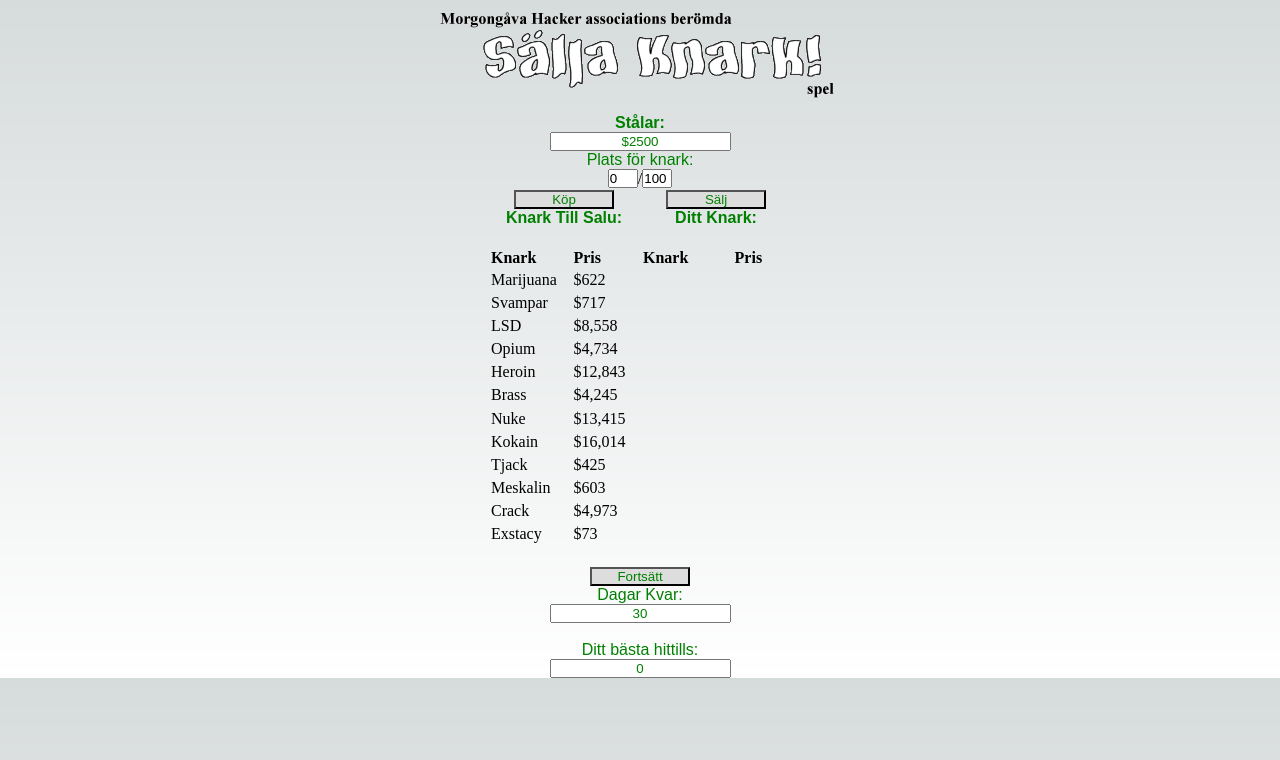
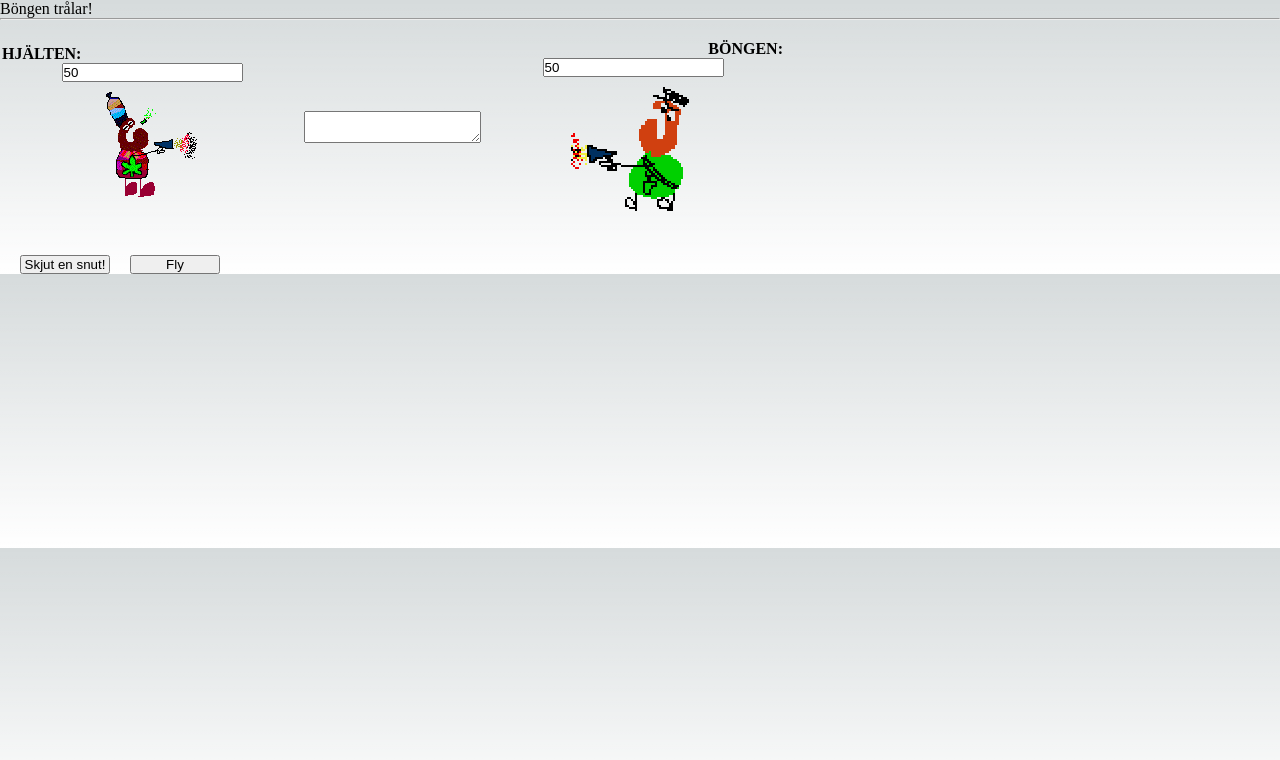
Before and after one commit to jaqoozie/chemquest, a Next.js app: page / in a window 1280 px wide. Both pictures are taken after a click on the button "Fortsätt". Shown: the top 760 px of the page. Built offline with nearby package versions, Linux system fonts and the light colour scheme.

Commit message:
reduce when selling and stuffzz

```diff
--- a/pages/index.tsx
+++ b/pages/index.tsx
@@ -141,7 +141,7 @@ const KnarkGame: React.FC = () => {
     setCHP(cHP - hit);
     killForm.copText.value = 'Du orsakade ' + hit + ' kulhål.';
     if (refreshCops() === 2) {
-      hit = random(10000) + (10000 * 2) / 1.52 + random(2000);
+      hit = Math.round(random(10000) + (10000 * 2) / 1.52 + random(2000));
       alert('Du mördade snuten och tjänade ' + Currency(hit) + ' på det!');
       setCash(cash + hit);
       setGameLayer1(true);
@@ -248,7 +248,7 @@ const KnarkGame: React.FC = () => {
   const randomevent = () => {
     let x = random(3);
     console.log(`The chosen random event was ${x}`);
-    if (x === 0) {
+    if (x === 3) {
       alert('Bången är här, det blir skottlossning!');
       setGameLayer1(false);
       setGameLayer2(true);
@@ -384,7 +384,13 @@ const KnarkGame: React.FC = () => {
         setCash(cash + drugs[sel].price * quantityToSellFromPrompt);
         setSLeft(sLeft - quantityToSellFromPrompt);
         setSAvail(sAvail);
-        yourdrugs[sel].quantity -= quantityToSellFromPrompt;
+
+        if (yourdrugs[sel].quantity === quantityToSellFromPrompt) {
+          yourdrugs.splice(sel, 1);
+        } else {
+          yourdrugs[sel].quantity =
+            yourdrugs[sel].quantity - quantityToSellFromPrompt;
+        }
       } else {
         alert('Slut på plats!!!');
         return;
@@ -489,8 +495,18 @@ const KnarkGame: React.FC = () => {
             </table>
             <br />
             <br />
-            <input type="button" value="Skjut en snut!" onClick={killCops} />
-            <input type="button" value="Fly" onClick={runAway} />
+            <input
+              type="button"
+              value="Skjut en snut!"
+              className="copFightAction"
+              onClick={killCops}
+            />
+            <input
+              type="button"
+              value="Fly"
+              className="copFightAction"
+              onClick={runAway}
+            />
           </form>
         </div>
       )}
@@ -626,7 +642,7 @@ const KnarkGame: React.FC = () => {
                                     key={index}
                                     className={classes}
                                   >
-                                    <td className="drugColumn">{drug.name}</td>
+                                    <td className="drugColumn">{`${drug.name}(${drug.quantity})`}</td>
                                     <td className="drugColumn">
                                       ${numberWithCommas(drug.price)}
                                     </td>
--- a/styles/globals.css
+++ b/styles/globals.css
@@ -239,12 +239,15 @@ a {
   text-align: left;
 }
 
-
 .selectedDrugRow {
   background-color: red;
 }
 
-.drugTable{
+.drugTable {
   width: 150px;
   min-height: 300px;
 }
+.copFightAction {
+  width: 90px;
+  margin-left: 20px;
+}
```
